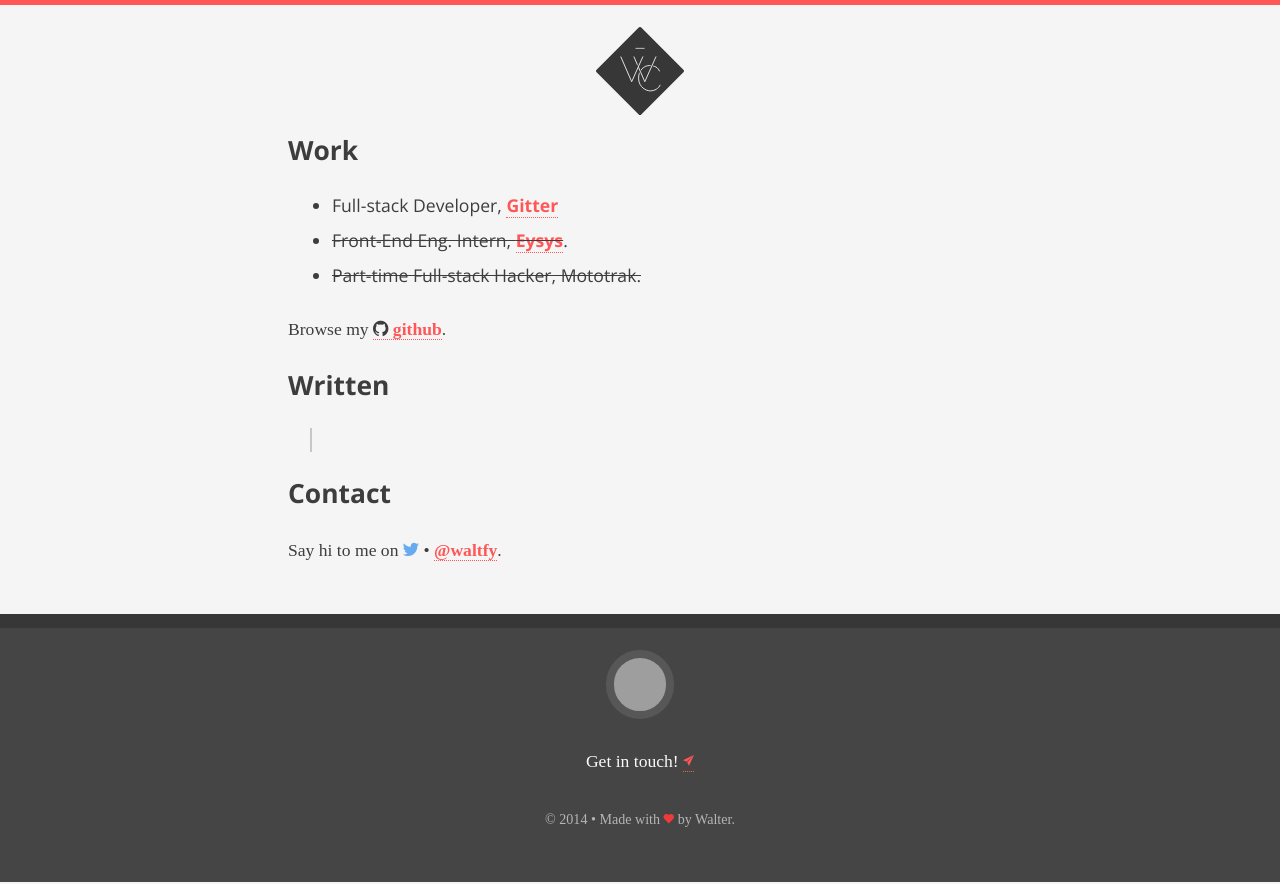
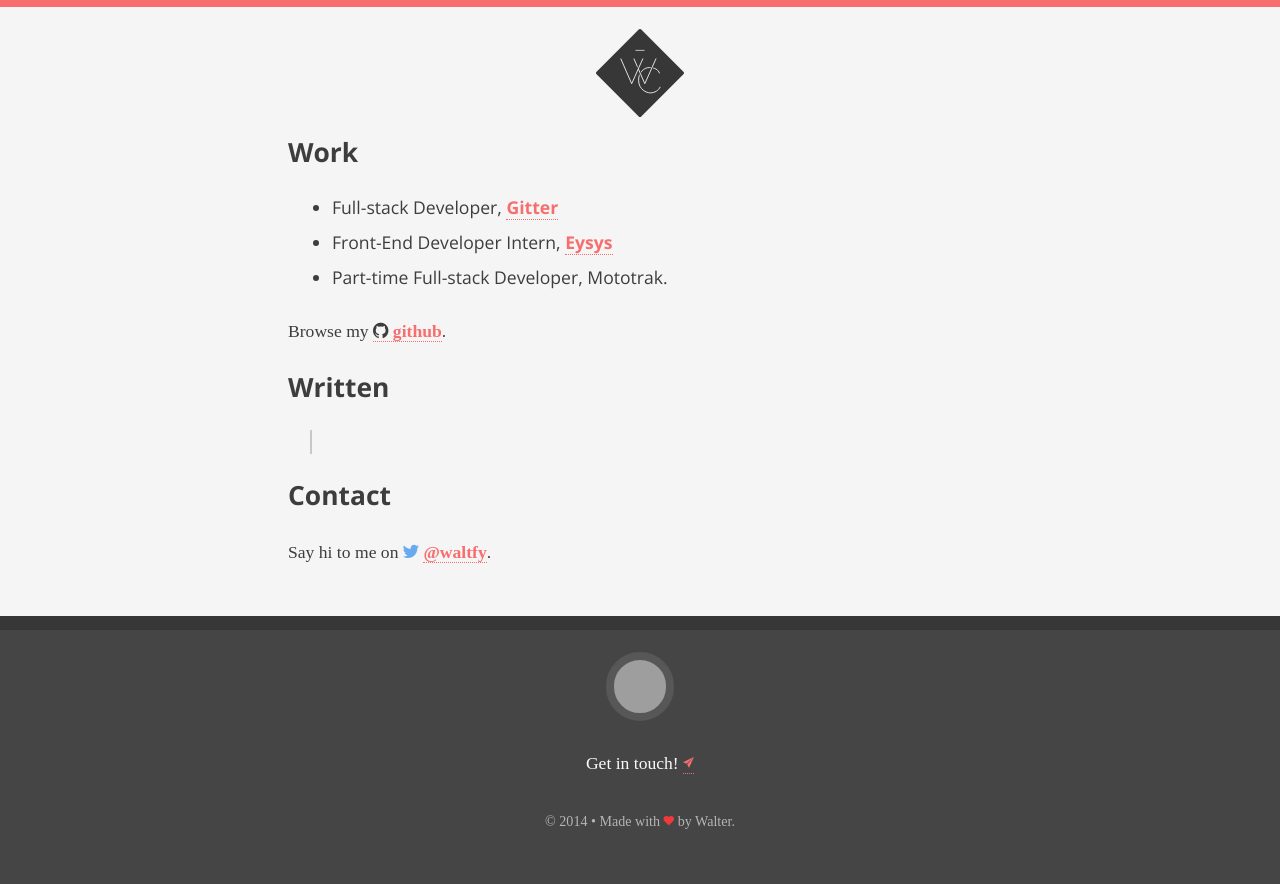
Before and after one commit to waltfy/waltfy.github.io, a Node server app: template views/index.jade in a window 1280 px wide. Run offline with Node 20, Linux system fonts and the light colour scheme; the template is opened without the code that fills it, so the values that code supplies are empty; style sheets or scripts are compiled from the project's sources; some web fonts are replaced; grey boxes are pictures that could not be loaded.

Commit message:
whatever

```diff
--- a/package.json
+++ b/package.json
@@ -15,11 +15,11 @@
   },
   "devDependencies": {
     "grunt": "~0.4.2",
+    "grunt-contrib-concat": "~0.3.0",
+    "grunt-contrib-copy": "~0.4.1",
     "grunt-contrib-stylus": "~0.11.0",
-    "grunt-contrib-concat": "~0.3.0",
-    "matchdep": "~0.3.0",
     "grunt-contrib-uglify": "~0.2.7",
     "grunt-contrib-watch": "~0.5.3",
-    "grunt-contrib-copy": "~0.4.1"
+    "matchdep": "~0.3.0"
   }
 }
--- a/src/styl/main.styl
+++ b/src/styl/main.styl
@@ -47,7 +47,7 @@ abbr, acronym
 /* color */
 $bg = hsl(0, 0%, 27%)
 $bg_light = hsl(0, 0%, 96%)
-$detail = hsl(0, 100%, 67%);
+$detail = hsl(0, 90%, 70%)
 $ink = hsl(0, 0%, 24%)
 $ink_light = hsl(0, 0%, 98%)
 $twitter = hsl(210, 82%, 67%)
@@ -83,12 +83,12 @@ body
   font-size 1em
   font-family $cons, $sans, helvetica, arial, sans-serif
   background $bg
-  border-top .3125em $detail solid
+  border-top .4em $detail solid
   color $ink
 
 header
   padding 6*0.625em
-  background url('../img/Logo.svg') 0.625em no-repeat $bg_light
+  background url('../img/Logo.svg') 0.625em no-repeat
   background-position center center
   background-size 5em;
   h1
--- a/src/styl/style.styl
+++ b/src/styl/style.styl
@@ -1,4 +1,4 @@
-/*! waltercarvalho.com - v0.0.1 - 2014-07-01 */
+/*! waltercarvalho.com - v0.0.1 - 2014-08-03 */
 @import "../fonts/ionicons/css/ionicons.css"
 
 /* simplest css reset */
@@ -48,7 +48,7 @@ abbr, acronym
 /* color */
 $bg = hsl(0, 0%, 27%)
 $bg_light = hsl(0, 0%, 96%)
-$detail = hsl(0, 100%, 67%);
+$detail = hsl(0, 90%, 70%)
 $ink = hsl(0, 0%, 24%)
 $ink_light = hsl(0, 0%, 98%)
 $twitter = hsl(210, 82%, 67%)
@@ -84,12 +84,12 @@ body
   font-size 1em
   font-family $cons, $sans, helvetica, arial, sans-serif
   background $bg
-  border-top .3125em $detail solid
+  border-top .4em $detail solid
   color $ink
 
 header
   padding 6*0.625em
-  background url('../img/Logo.svg') 0.625em no-repeat $bg_light
+  background url('../img/Logo.svg') 0.625em no-repeat
   background-position center center
   background-size 5em;
   h1
--- a/views/index.jade
+++ b/views/index.jade
@@ -6,14 +6,9 @@ block content
     ul
       li Full-stack Developer,
         a(href='http://gitter.im') Gitter
-      li
-        strike
-          | Front-End Eng. Intern,
-          a(href='http://www.eysys.com', target='_blank') Eysys
-        |.
-      li
-        strike
-          | Part-time Full-stack Hacker, Mototrak.
+      li Front-End Developer Intern,
+        a(href='http://www.eysys.com', target='_blank') Eysys
+      li Part-time Full-stack Developer, Mototrak.
   p Browse my
     a(href='http://www.github.com/waltervascarvalho', target='_blank')
       i.ion-social-github
@@ -35,7 +30,5 @@ block content
   h2#contact Contact
   p Say hi to me on
     i.ion-social-twitter &nbsp;
-    | &bull;
-    a(href='http://www.twitter.com/waltfy', target='_blank')
-      @waltfy
-    |.
+    a(href='http://www.twitter.com/waltfy', target='_blank') @waltfy
+    | .
--- a/views/layout.jade
+++ b/views/layout.jade
@@ -10,21 +10,21 @@ html
     link(rel='stylesheet', href='/styles/style.css')
     link(rel='icon', href='/img/favicon.ico')
   body
-    header
-      h1.hide Walter Carvalho
     .wrap
+      header
+        h1.hide Walter Carvalho
       .content
         block content
   footer
     .profile_pic
-    p Get in touch!
+    p Get in touch!&nbsp;
       a(href='mailto:me@waltercarvalho.com')
         i.ion-ios7-paperplane
     p
       small
-        | &copy; 2014 &bull; Made with
-        i.ion-ios7-heart &nbsp;
-        | by Walter.
+        | &copy; 2014 &bull; Made with&nbsp;
+        i.ion-ios7-heart
+        | &nbsp;by Walter.
 
   if (env == 'development')
     script(src='http://localhost:35729/livereload.js')
```
Also changed, not shown: _posts/6-reasons-to-use-react.md (+2 -2 lines).
